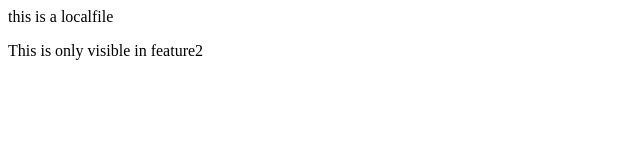
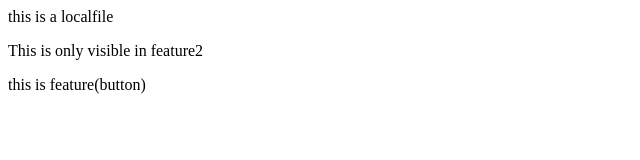
Before and after one commit to Sreejita2023/Localrepo, a plain HTML site: page index.html in a window 1280 px wide. Shown: the whole page, without its empty margins (0-640 px from the left). Drawn offline with Linux system fonts and the light colour scheme.

```diff
--- a/index.html
+++ b/index.html
@@ -1,2 +1,3 @@
 <p>this is a localfile</p>
 <p>This is only visible in feature2</p>
+<p>this is feature(button)</p>
```
